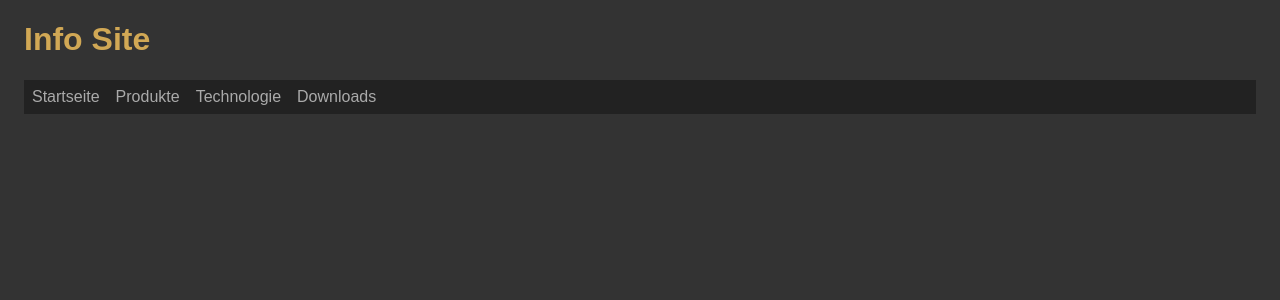
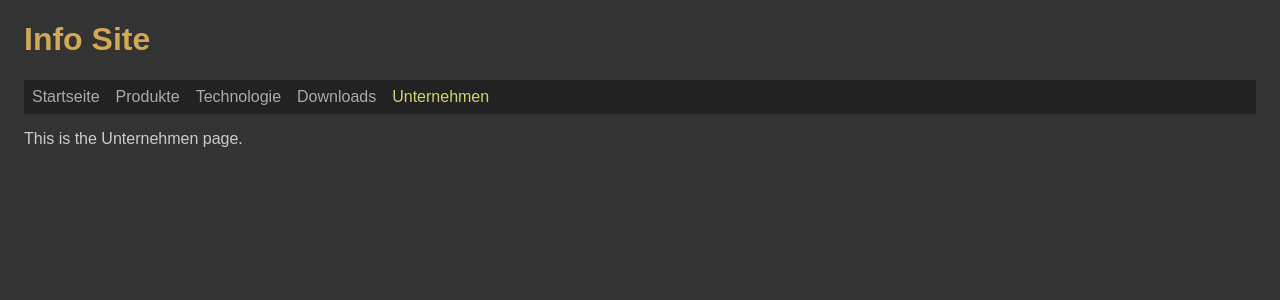
Before and after one commit to edwardtanguay/et321-robotics-site, a React (Vite) app: page /unternehmen in a window 1280 px wide. Shown: the top 300 px of the page. Built offline with nearby package versions, Linux system fonts and the light colour scheme.

Commit message:
create Unternehmen page

```diff
--- a/src/App.tsx
+++ b/src/App.tsx
@@ -4,6 +4,7 @@ import { PageStartseite } from './pages/PageStartseite';
 import { PageProdukte } from './pages/PageProdukte';
 import { PageTechnologie } from './pages/PageTechnologie';
 import { PageDownloads } from './pages/PageDownloads';
+import { PageUnternehmen } from './pages/PageUnternehmen';
 
 function App() {
 	return (
@@ -14,6 +15,7 @@ function App() {
 				<NavLink to="/produkte">Produkte</NavLink>
 				<NavLink to="/technologie">Technologie</NavLink>
 				<NavLink to="/downloads">Downloads</NavLink>
+				<NavLink to="/unternehmen">Unternehmen</NavLink>
 			</nav>
 
 			<Routes>
@@ -21,6 +23,7 @@ function App() {
 				<Route path="/produkte" element={<PageProdukte />} />
 				<Route path="/technologie" element={<PageTechnologie />} />
 				<Route path="/downloads" element={<PageDownloads />} />
+				<Route path="/unternehmen" element={<PageUnternehmen />} />
 				<Route path="/" element={<Navigate to="/startseite" replace />} />
 			</Routes>
 		</div>
--- /dev/null
+++ b/src/pages/PageUnternehmen.tsx
@@ -0,0 +1,7 @@
+export const PageUnternehmen = () => {
+	return (
+		<div className="page pageUnternehmen">
+			<p>This is the Unternehmen page.</p>
+		</div>
+	);
+};
```
